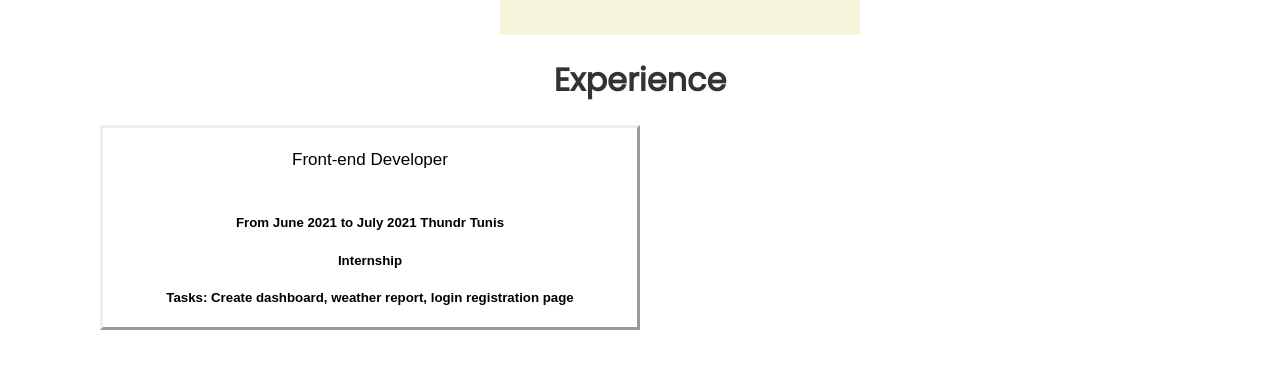
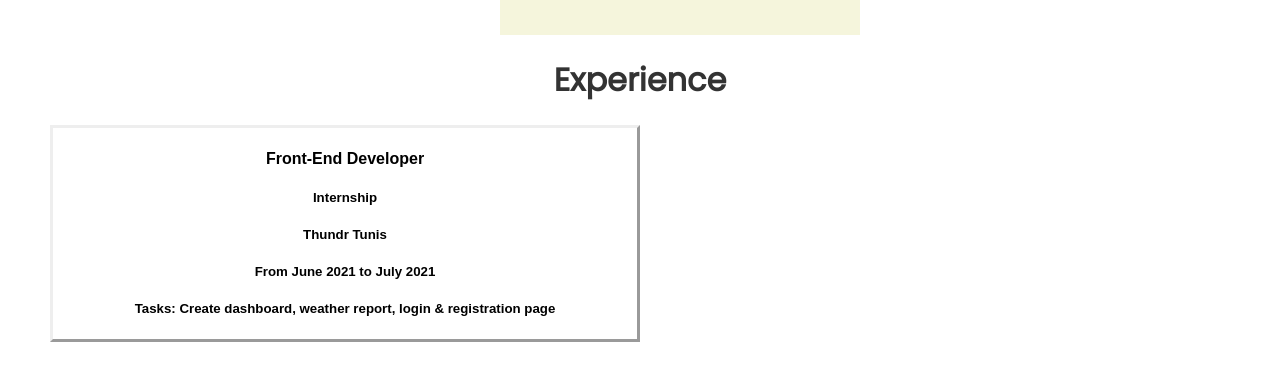
Before and after one commit to rihem-bensaad/Portfolio, a React (Create React App) app: page / in a window 1280 px wide. Shown: the part 1840-2232 px from the top of the page. Built offline with nearby package versions, Linux system fonts and the light colour scheme.

Commit message:
bloc exp des

```diff
--- a/src/components/File/File.scss
+++ b/src/components/File/File.scss
@@ -126,6 +126,6 @@
 
  .outset {
     border-style: outset ;
-    margin-left: 100px;
+    margin-left: 50px;
 
   }
--- a/src/components/File/File.tsx
+++ b/src/components/File/File.tsx
@@ -89,10 +89,11 @@ export default function File() {
                 <h1 className='doing'>Experience</h1>
                 <div className="col ">
                     <div className="outset">
-                        <p>Front-end Developer</p>
-                        <h5>From June 2021 to July 2021 Thundr Tunis</h5>
+                        <h4>Front-End Developer</h4>
                         <h5>Internship</h5>
-                        <h5>Tasks: Create dashboard, weather report, login registration page</h5>
+                        <h5>Thundr Tunis</h5>
+                        <h5>From June 2021 to July 2021</h5>
+                        <h5>Tasks: Create dashboard, weather report, login & registration page</h5>
                     </div>
                 </div>
                 <div className="col">
```
